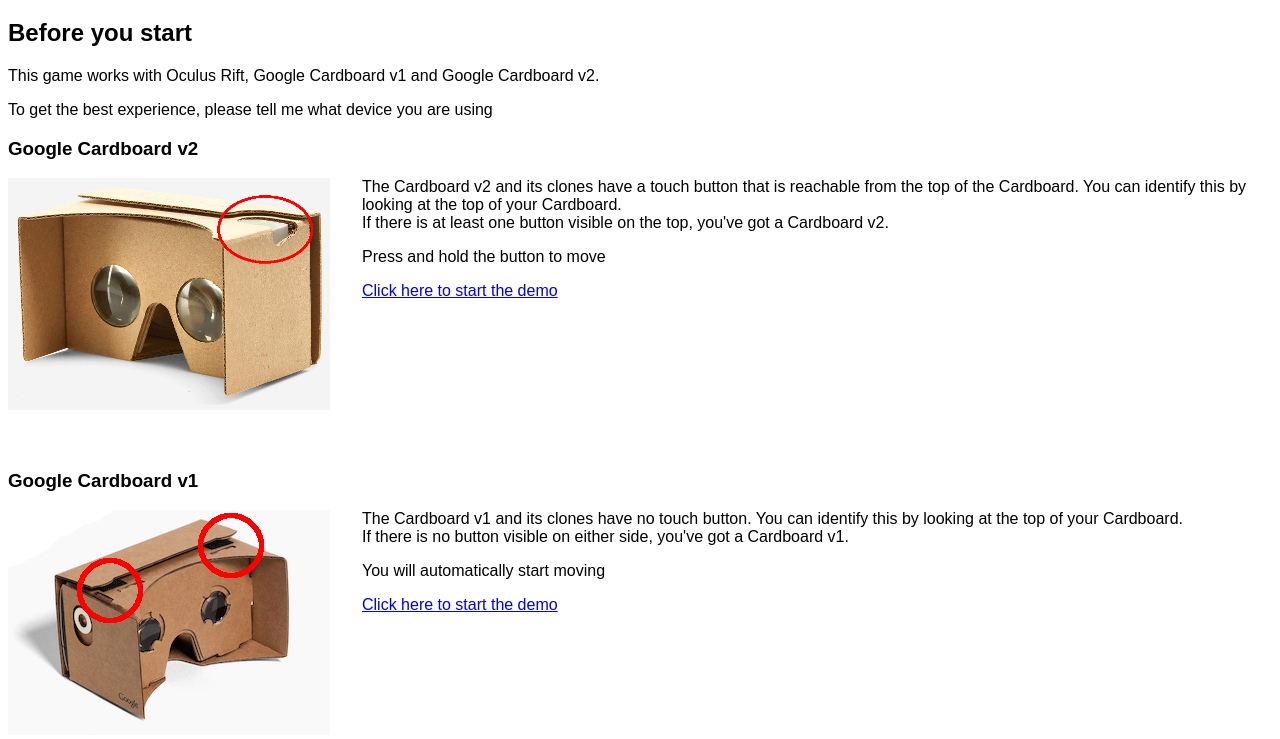
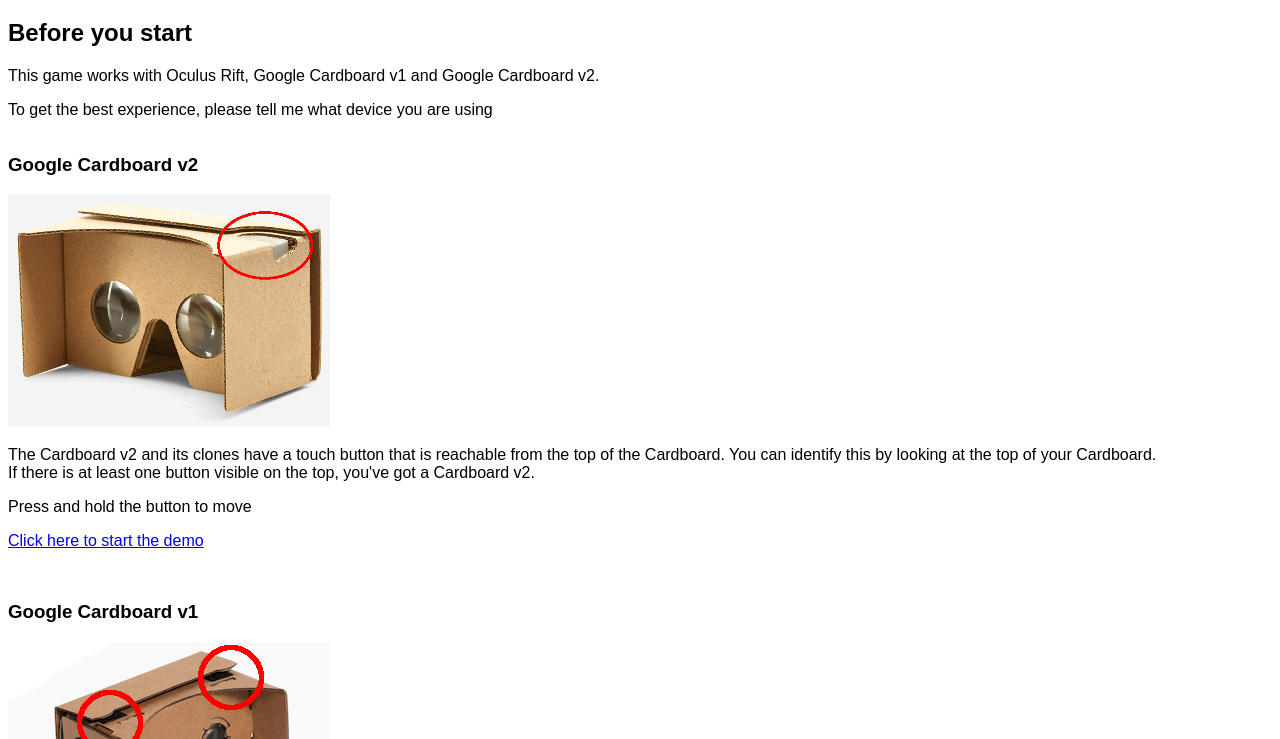
Before and after one commit to AVGP/multiplayer-vr-demo, a website: page client/index.html in a window 1280 px wide. Shown: the part 61-800 px from the top of the page. Drawn offline with Linux system fonts and the light colour scheme.

Commit message:
Flexbox to the rescue

```diff
--- a/client/index.html
+++ b/client/index.html
@@ -5,13 +5,15 @@
   <style>
     body { font-family: sans-serif; }
 
-    .float-left {
-      float: left;
-      margin-right: 2rem;
+    .wrapper {
+      display: -webkit-flex;
+      display: flex;
+      -webkit-flex-direction: column;
+      flex-direction: column;
     }
+
     .box {
-      height: 300px;
-      clear: both;
+      min-height: 300px;
       margin-bottom: 2em;
     }
 
@@ -26,6 +28,7 @@
   <p>This game works with Oculus Rift, Google Cardboard v1 and Google Cardboard v2.</p>
   <p>To get the best experience, please tell me what device you are using</p>
 
+  <div class="wrapper">
     <div class="box">
       <h3>Google Cardboard v2</h3>
       <img src="v2.jpg" alt="If the top of your cardboard does have a button, it's a Version 2" class="float-left">
@@ -59,6 +62,6 @@
       <p>You will automatically start moving</p>
       <a href="game.html?automove=true">Click here to start the demo</a>
     </div>
-
+  </div>
 </body>
 </html>
```
Lines whose indentation alone changed are shown as unchanged.
